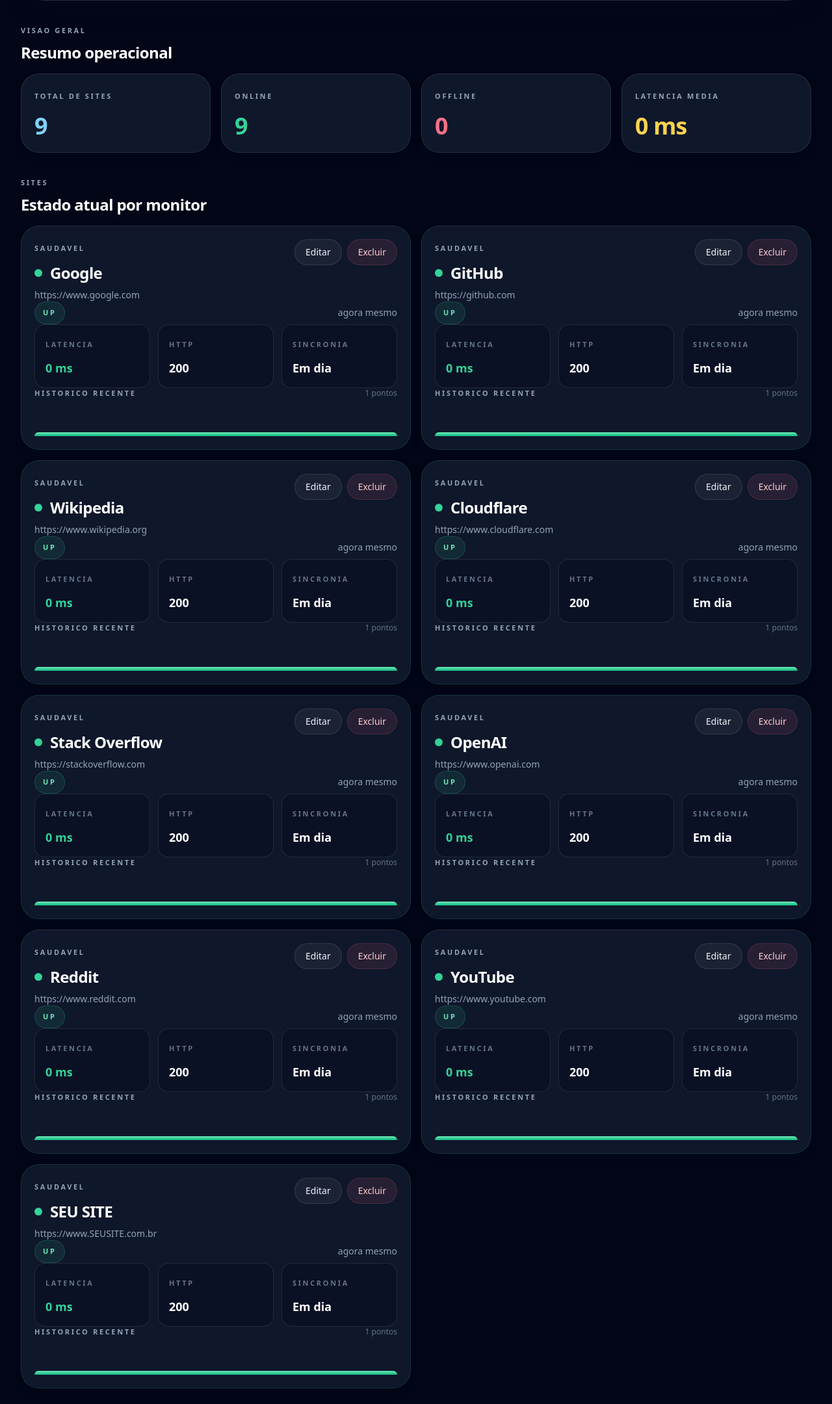
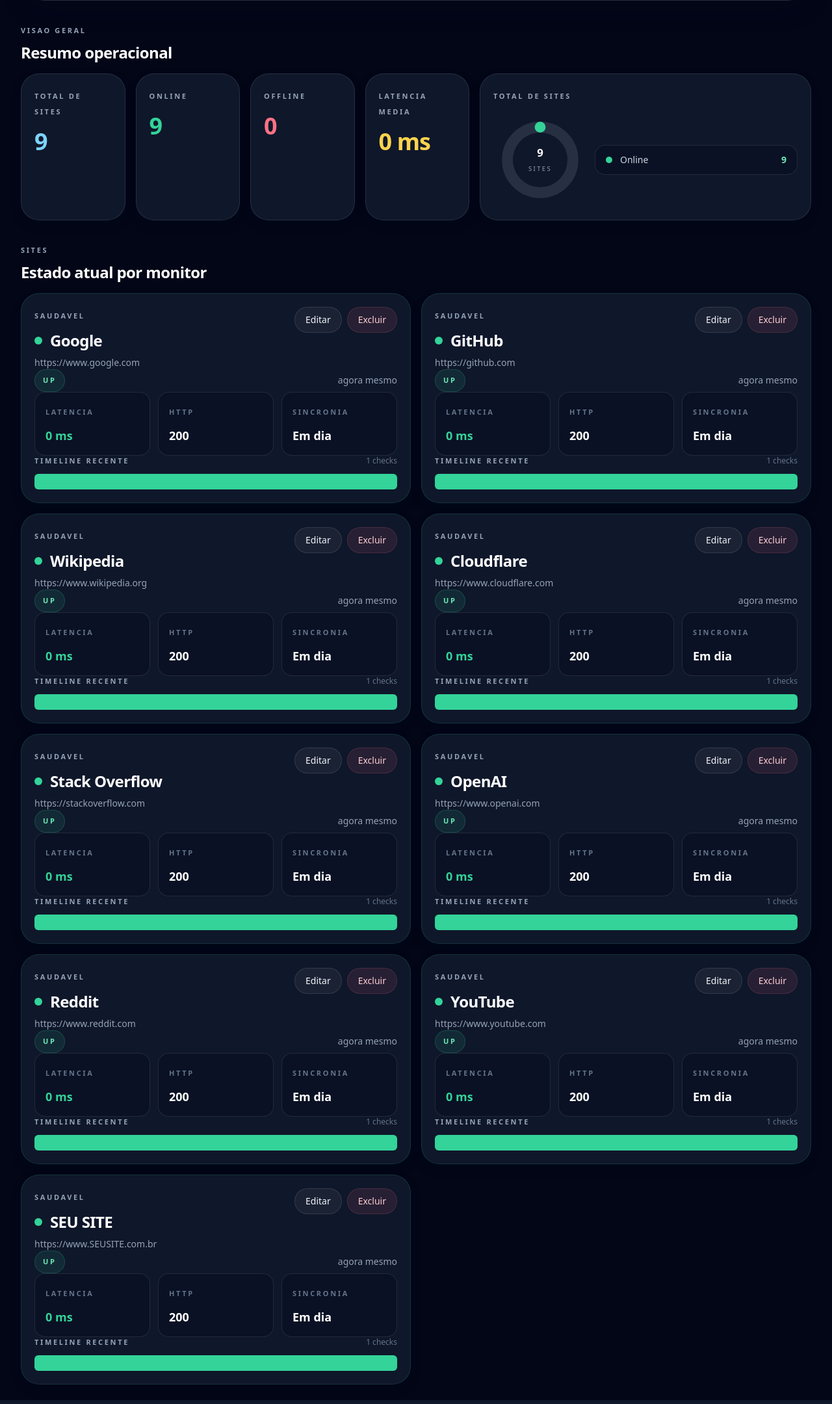
Before and after one commit to astronnng/site-monitor, a Flask app: page / in a window 1280 px wide. Shown: the part 357-2517 px from the top of the page at 65% size. Run offline with Flask 3, Linux system fonts and the light colour scheme; data that the repository does not hold is empty; some libraries are stand-ins or nearby versions.

Commit message:
adicionado rosquinha de grafico e inserido timelines

```diff
--- a/static/js/ui.js
+++ b/static/js/ui.js
@@ -26,6 +26,8 @@ const elements = {
   up: document.getElementById("s-up"),
   down: document.getElementById("s-down"),
   lat: document.getElementById("s-lat"),
+  donut: document.getElementById("summary-donut"),
+  legend: document.getElementById("summary-legend"),
   modal: document.getElementById("site-modal"),
   modalTitle: document.getElementById("modal-title"),
   modalClose: document.getElementById("modal-close"),
@@ -92,30 +94,6 @@ function siteDomId(name) {
   return `card-${name.replace(/[^a-zA-Z0-9_-]/g, "_")}`;
 }
 
-function buildSparkline(hist) {
-  if (!hist || hist.length === 0) {
-    return '<span class="text-xs text-slate-400">Sem historico ainda</span>';
-  }
-
-  const maxLat = Math.max(...hist.map((entry) => entry.latency_ms || 0), 1);
-  return hist.map((entry) => {
-    const pct = entry.latency_ms ? Math.max(12, Math.round((entry.latency_ms / maxLat) * 100)) : 12;
-    const cls = entry.status === "UP"
-      ? "from-emerald-300 to-emerald-500"
-      : "from-rose-300 to-rose-500";
-    return `<div class="flex-1 rounded-t-full rounded-b-sm bg-gradient-to-b ${cls}" style="height:${pct}%" title="${escapeHtml(entry.status)} | ${escapeHtml(fmt(entry.latency_ms))}"></div>`;
-  }).join("");
-}
-
-function renderEmptyState() {
-  return `
-    <div class="col-span-full grid gap-2 rounded-[1.75rem] border border-dashed border-white/15 bg-slate-900/60 px-6 py-10 text-center text-slate-300">
-      <strong class="text-lg text-white">Nenhum site monitorado.</strong>
-      <span class="text-sm text-slate-400">Adicione um novo alvo para ver o painel ser atualizado automaticamente.</span>
-    </div>
-  `;
-}
-
 function statusBadge(status) {
   if (status === "UP") return "border-emerald-400/20 bg-emerald-400/10 text-emerald-300";
   if (status === "DOWN") return "border-rose-400/20 bg-rose-400/10 text-rose-300";
@@ -132,6 +110,87 @@ function pulseClass(status) {
   if (status === "UP") return "bg-emerald-400";
   if (status === "DOWN") return "bg-rose-400";
   return "bg-amber-300";
+}
+
+function renderEmptyState() {
+  return `
+    <div class="col-span-full grid gap-2 rounded-[1.75rem] border border-dashed border-white/15 bg-slate-900/60 px-6 py-10 text-center text-slate-300">
+      <strong class="text-lg text-white">Nenhum site monitorado.</strong>
+      <span class="text-sm text-slate-400">Adicione um novo alvo para ver o painel ser atualizado automaticamente.</span>
+    </div>
+  `;
+}
+
+function buildStatusTimeline(hist) {
+  if (!hist || hist.length === 0) {
+    return '<span class="text-xs text-slate-400">Sem historico ainda</span>';
+  }
+
+  return hist.map((entry) => {
+    let colorClass = "bg-amber-300/70";
+    if (entry.status === "UP") colorClass = "bg-emerald-400";
+    if (entry.status === "DOWN") colorClass = "bg-rose-400";
+    const title = `${entry.status} | ${entry.checked_at ? new Date(entry.checked_at).toLocaleTimeString() : "sem horario"} | ${fmt(entry.latency_ms)}`;
+    return `<div class="h-6 flex-1 rounded-md ${colorClass}" title="${escapeHtml(title)}"></div>`;
+  }).join("");
+}
+
+function polarToCartesian(cx, cy, r, angleDeg) {
+  const angleRad = ((angleDeg - 90) * Math.PI) / 180;
+  return {
+    x: cx + r * Math.cos(angleRad),
+    y: cy + r * Math.sin(angleRad),
+  };
+}
+
+function describeArc(cx, cy, r, startAngle, endAngle) {
+  const start = polarToCartesian(cx, cy, r, endAngle);
+  const end = polarToCartesian(cx, cy, r, startAngle);
+  const largeArcFlag = endAngle - startAngle <= 180 ? "0" : "1";
+  return `M ${start.x} ${start.y} A ${r} ${r} 0 ${largeArcFlag} 0 ${end.x} ${end.y}`;
+}
+
+function renderSummaryDonut(summary, sites) {
+  const total = summary.total || 0;
+  if (!total) {
+    elements.donut.innerHTML = '<div class="flex h-full items-center justify-center text-sm text-slate-400">Sem dados</div>';
+    elements.legend.innerHTML = "";
+    return;
+  }
+
+  const pending = Math.max(0, sites.filter((site) => (site.status || "PENDING") === "PENDING").length);
+  const segments = [
+    { label: "Online", value: summary.up, color: "#34d399", textClass: "text-emerald-300", bgClass: "bg-emerald-400" },
+    { label: "Offline", value: summary.down, color: "#fb7185", textClass: "text-rose-300", bgClass: "bg-rose-400" },
+    { label: "Pendente", value: pending, color: "#fbbf24", textClass: "text-amber-300", bgClass: "bg-amber-300" },
+  ].filter((segment) => segment.value > 0);
+
+  let currentAngle = 0;
+  const paths = segments.map((segment) => {
+    const sweep = (segment.value / total) * 360;
+    const path = describeArc(60, 60, 42, currentAngle, currentAngle + sweep);
+    currentAngle += sweep;
+    return `<path d="${path}" stroke="${segment.color}" stroke-width="14" fill="none" stroke-linecap="round"></path>`;
+  }).join("");
+
+  elements.donut.innerHTML = `
+    <svg viewBox="0 0 120 120" class="h-full w-full" aria-hidden="true">
+      <circle cx="60" cy="60" r="42" fill="none" stroke="rgba(148,163,184,0.18)" stroke-width="14"></circle>
+      ${paths}
+      <text x="60" y="56" text-anchor="middle" class="fill-white text-[14px] font-semibold">${total}</text>
+      <text x="60" y="74" text-anchor="middle" class="fill-slate-400 text-[8px] uppercase tracking-[0.24em]">sites</text>
+    </svg>
+  `;
+
+  elements.legend.innerHTML = segments.map((segment) => `
+    <div class="flex items-center justify-between gap-3 rounded-2xl border border-white/10 bg-slate-950/30 px-4 py-3">
+      <div class="flex items-center gap-3">
+        <span class="h-2.5 w-2.5 rounded-full ${segment.bgClass}"></span>
+        <span class="text-sm text-slate-300">${segment.label}</span>
+      </div>
+      <strong class="text-sm font-semibold ${segment.textClass}">${segment.value}</strong>
+    </div>
+  `).join("");
 }
 
 function renderCard(site, hist) {
@@ -190,11 +249,11 @@ function renderCard(site, hist) {
 
       <div class="grid gap-3">
         <div class="flex items-center justify-between gap-3">
-          <span class="text-[11px] font-semibold uppercase tracking-[0.24em] text-slate-400">Historico recente</span>
-          <span class="text-xs text-slate-500">${hist ? hist.length : 0} pontos</span>
+          <span class="text-[11px] font-semibold uppercase tracking-[0.24em] text-slate-400">Timeline recente</span>
+          <span class="text-xs text-slate-500">${hist ? hist.length : 0} checks</span>
         </div>
-        <div class="flex min-h-[46px] items-end gap-1.5">
-          ${buildSparkline(hist)}
+        <div class="flex min-h-[24px] items-center gap-1.5">
+          ${buildStatusTimeline(hist)}
         </div>
       </div>
     </article>
@@ -325,6 +384,7 @@ async function applySnapshot(data) {
   data.sites.forEach((site) => sitesByName.set(site.name, site));
 
   updateSummary(data.summary);
+  renderSummaryDonut(data.summary, data.sites);
   elements.lastUpdated.textContent = `Atualizado ${new Date(data.generated_at).toLocaleTimeString()}`;
   elements.refreshBadge.textContent = `Interface ${UI_REFRESH_MS / 1000}s • Monitor ${MONITOR_INTERVAL_MS / 1000}s`;
 
--- a/templates/index.html
+++ b/templates/index.html
@@ -93,6 +93,7 @@
             </div>
           </div>
 
+          <div class="grid gap-4 xl:grid-cols-[minmax(0,1.15fr)_minmax(280px,0.85fr)]">
             <div class="grid gap-4 sm:grid-cols-2 xl:grid-cols-4">
               <article class="rounded-[1.75rem] border border-white/10 bg-slate-900 p-5 shadow-card">
                 <span class="text-[11px] font-semibold uppercase tracking-[0.24em] text-slate-400">Total de sites</span>
@@ -109,6 +110,15 @@
               <article class="rounded-[1.75rem] border border-white/10 bg-slate-900 p-5 shadow-card">
                 <span class="text-[11px] font-semibold uppercase tracking-[0.24em] text-slate-400">Latencia media</span>
                 <strong class="mt-4 block text-4xl font-semibold tracking-tight text-amber-300" id="s-lat">–</strong>
+              </article>
+            </div>
+
+            <article class="rounded-[1.75rem] border border-white/10 bg-slate-900 p-5 shadow-card">
+              <span class="text-[11px] font-semibold uppercase tracking-[0.24em] text-slate-400">Total de sites</span>
+              <div class="mt-4 grid gap-4 sm:grid-cols-[140px_minmax(0,1fr)] sm:items-center">
+                <div id="summary-donut" class="mx-auto h-36 w-36"></div>
+                <div id="summary-legend" class="grid gap-3"></div>
+              </div>
             </article>
           </div>
         </section>
```
Lines whose indentation alone changed are shown as unchanged.
